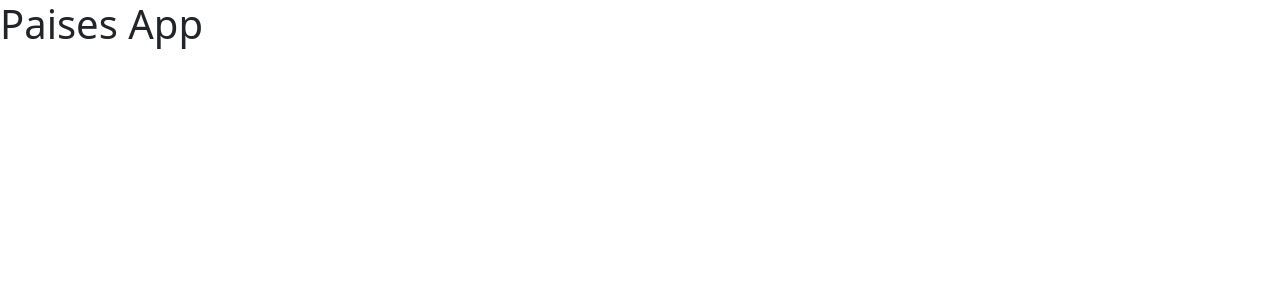
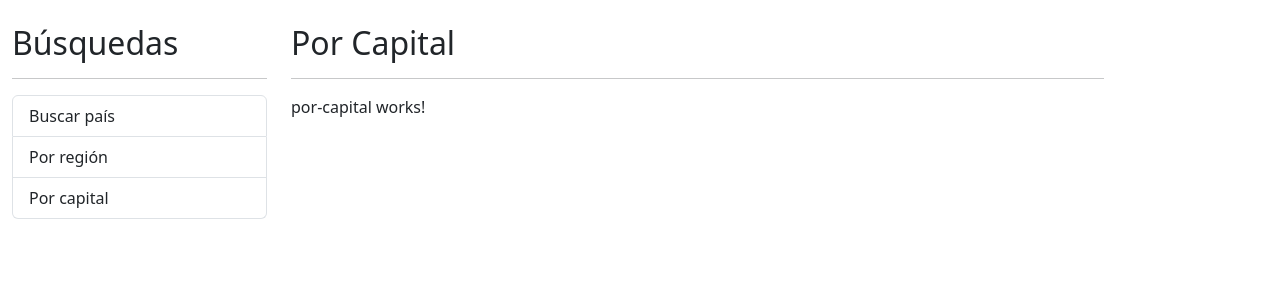
Before and after one commit to mjmed/angular-paises-app, an Angular app: page / in a window 1280 px wide. Shown: the top 300 px of the page. Built offline with nearby package versions, Linux system fonts and the light colour scheme.

Commit message:
Feat: Estructura HTML de la aplicacion

```diff
--- a/src/app/app.component.html
+++ b/src/app/app.component.html
@@ -1,2 +1,19 @@
 
-<h1>Paises App</h1>
+<div class="row container mt-4">
+
+    <div class="col-3">
+        <h2>Búsquedas</h2>
+        <hr>
+        <ul class="list-group">
+            <li class="list-group-item">Buscar país</li>
+            <li class="list-group-item">Por región</li>
+            <li class="list-group-item">Por capital</li>
+        </ul>
+    </div>
+
+    <div class="col">
+        <h2>Por Capital</h2>
+        <hr>
+        <app-por-capital></app-por-capital>
+    </div>
+</div>
```
